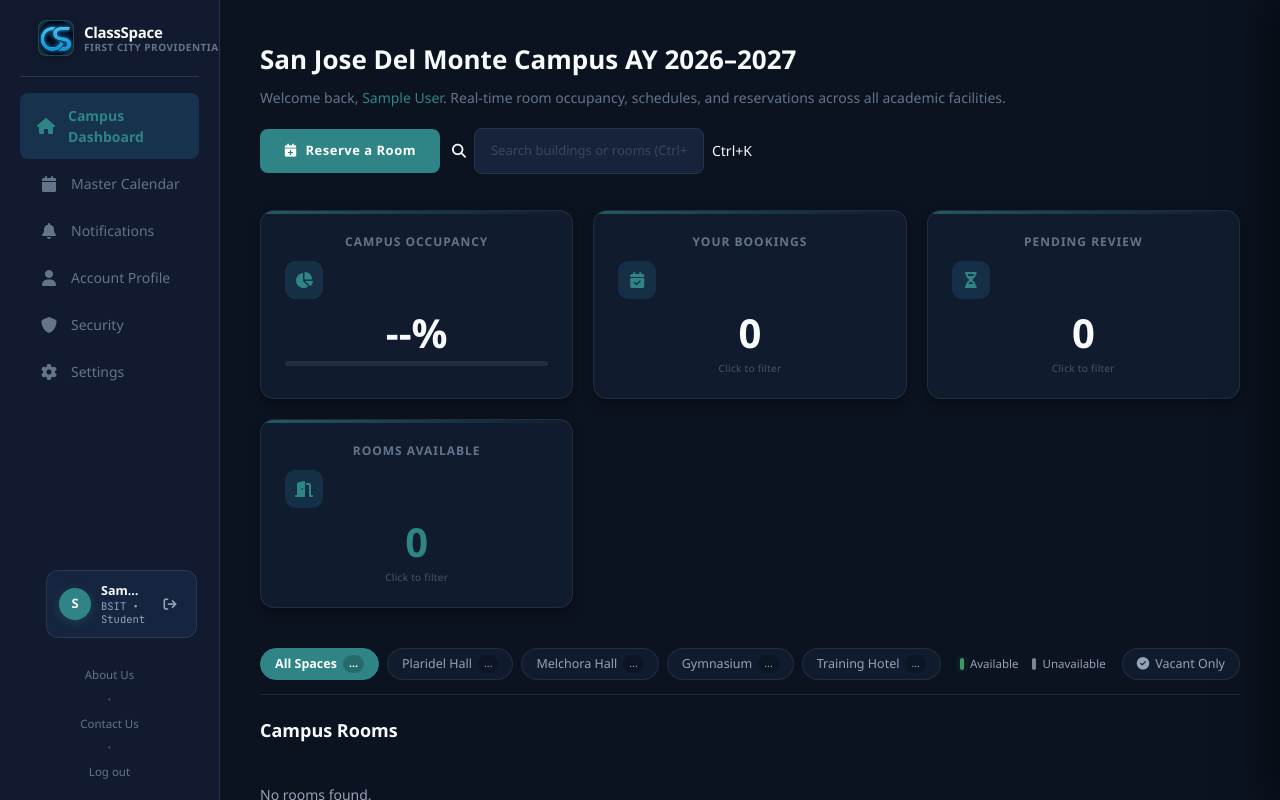
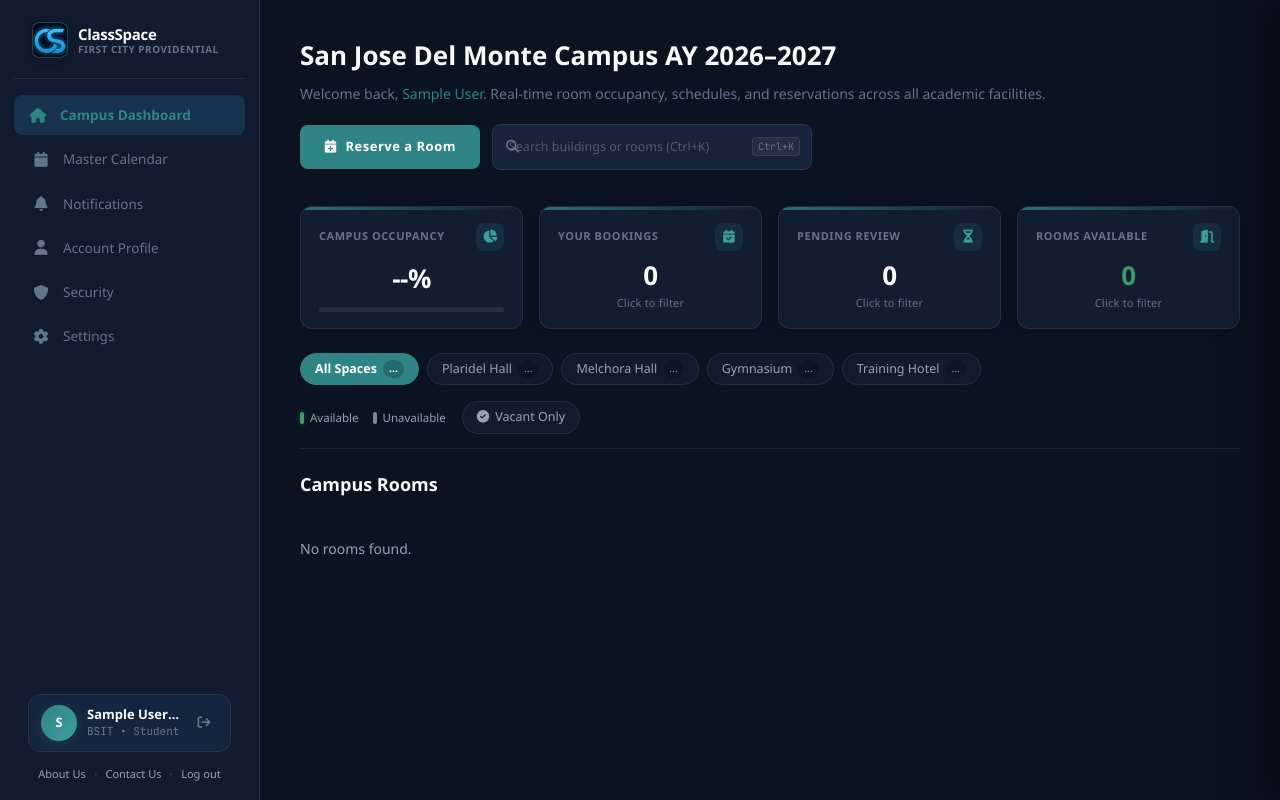
Before and after one commit to jhusnine/Class-space, a PHP site: page /app/views/user_homepage_view.php in a window 1280 px wide. Run offline with PHP 8.4, Linux system fonts and the light colour scheme; the visitor is signed in with stand-in values (Sample User, id 1); data that the repository does not hold is empty.

```diff
--- a/public/css/homepage_style.css
+++ b/public/css/homepage_style.css
@@ -85,38 +85,78 @@ body {
    SIDEBAR
    ========================================================================== */
 .sidebar {
-    width: 240px;
+    width: 260px;
     min-height: 100dvh;
-    background: var(--surface);
+    background: var(--bg-surface, var(--surface));
     border-right: 1px solid var(--border);
     display: flex;
     flex-direction: column;
-    padding: 28px 0 20px;
+    padding: 24px 0 16px;
     position: sticky;
     top: 0;
     height: 100dvh;
     overflow-y: auto;
     flex-shrink: 0;
-}
-
-.logo {
-    display: flex;
-    align-items: center;
-    gap: 10px;
-    padding: 0 24px 28px;
-    font-size: 20px;
+    z-index: 20;
+}
+
+.logo,
+.brand-header {
+    display: flex;
+    align-items: center;
+    gap: 12px;
+    padding: 0 18px 20px !important;
+    border-bottom: 1px solid var(--border) !important;
+    margin-bottom: 16px !important;
+    font-size: inherit !important;
+    color: inherit !important;
+}
+
+.brand-logo-frame {
+    width: 36px;
+    height: 36px;
+    border-radius: var(--radius-sm, 8px);
+    background: var(--brand-teal-dim, rgba(47, 133, 133, 0.16));
+    border: 1px solid rgba(47, 133, 133, 0.35);
+    display: flex;
+    align-items: center;
+    justify-content: center;
+    overflow: hidden;
+    flex-shrink: 0;
+    box-shadow: 0 2px 8px rgba(0, 0, 0, 0.2);
+}
+
+.brand-logo-frame img,
+.logo img {
+    width: 100%;
+    height: 100%;
+    object-fit: cover;
+    border-radius: 0;
+    flex-shrink: 0;
+}
+
+.brand-text-block {
+    display: flex;
+    flex-direction: column;
+    min-width: 0;
+}
+
+.brand-title {
+    font-size: 15px;
     font-weight: 700;
-    color: var(--primary);
-    border-bottom: 1px solid var(--border);
-    margin-bottom: 16px;
-}
-
-.logo img {
-    width: 30px;
-    height: 30px;
-    border-radius: 50%;
-    object-fit: cover;
-    flex-shrink: 0;
+    letter-spacing: -0.02em;
+    color: var(--text-high, #F8FAFC);
+    line-height: 1.2;
+}
+
+.brand-subtitle {
+    font-size: 10px;
+    color: var(--text-low, #94A3B8);
+    font-weight: 600;
+    letter-spacing: 0.05em;
+    text-transform: uppercase;
+    line-height: 1.2;
+    white-space: nowrap;
 }
 
 .nav-menu {
@@ -181,22 +221,29 @@ body {
 
 .sidebar-footer {
     display: flex;
-    flex-direction: column;
-    padding: 16px 24px 0;
-    border-top: 1px solid var(--border);
-    margin-top: 16px;
+    align-items: center;
+    justify-content: center;
     gap: 8px;
+    padding: 0 16px 12px;
+    border-top: none;
+    margin-top: 4px;
 }
 
 .footer-link {
-    color: var(--text-dim);
-    font-size: 13px;
+    color: var(--text-low, #94A3B8);
+    font-size: 11px;
     text-decoration: none;
     transition: color 0.2s;
 }
 
 .footer-link:hover {
-    color: var(--text-muted);
+    color: var(--text-high, #F8FAFC);
+}
+
+.footer-dot {
+    font-size: 10px;
+    color: var(--text-low, #94A3B8);
+    opacity: 0.5;
 }
 
 /* Keyboard focus remains visible without a neon outline. */
@@ -271,44 +318,63 @@ input {
     align-items: center;
 }
 
+.search-bar {
+    position: relative;
+    width: 320px;
+    display: flex;
+    align-items: center;
+}
+
+.search-icon-inside {
+    position: absolute;
+    left: 14px;
+    color: var(--text-low, #94A3B8);
+    font-size: 13px;
+    pointer-events: none;
+    z-index: 2;
+}
+
+.search-kbd-badge {
+    position: absolute;
+    right: 12px;
+    font-size: 10px;
+    font-family: 'JetBrains Mono', monospace;
+    color: var(--text-low, #94A3B8);
+    background: rgba(255, 255, 255, 0.06);
+    padding: 1px 5px;
+    border-radius: 4px;
+    border: 1px solid var(--border);
+    pointer-events: none;
+    z-index: 2;
+}
+
 .search-input {
-    background: var(--surface-2);
-    border: 1px solid rgba(56, 189, 248, 0.2);
-    border-right: none;
-    border-radius: var(--radius-sm) 0 0 var(--radius-sm);
-    padding: 10px 16px;
-    font-size: 14px;
-    color: var(--text);
-    width: min(280px, 100%);
+    background: var(--bg-surface, #101B2E);
+    border: 1px solid var(--border, rgba(255, 255, 255, 0.08));
+    border-radius: 9999px;
+    padding: 9px 42px 9px 36px;
+    font-size: 13px;
+    color: var(--text-high, #F8FAFC);
+    width: 100%;
     min-width: 0;
-    transition: border-color 0.2s, box-shadow 0.2s;
+    transition: all 0.2s cubic-bezier(0.16, 1, 0.3, 1);
     font-family: inherit;
+    outline: none;
 }
 
 .search-input::placeholder {
-    color: #475569;
+    color: var(--text-low, #64748B);
+    font-size: 12.5px;
 }
 
 .search-input:focus {
-    border-color: rgba(56, 189, 248, 0.5);
-    box-shadow: 0 0 0 3px rgba(56, 189, 248, 0.08);
+    border-color: var(--brand-teal, #2F8585);
+    box-shadow: 0 0 0 3px var(--brand-teal-dim, rgba(47, 133, 133, 0.2));
+    background: var(--bg-card, #121D32);
 }
 
 .search-btn {
-    background: var(--primary);
-    border: none;
-    border-radius: 0 var(--radius-sm) var(--radius-sm) 0;
-    padding: 10px 16px;
-    color: var(--on-primary);
-    cursor: pointer;
-    font-size: 14px;
-    transition: background 0.2s;
-    display: flex;
-    align-items: center;
-}
-
-.search-btn:hover {
-    background: var(--primary-hover);
+    display: none;
 }
 
 .search-results {
@@ -352,24 +418,29 @@ input {
 .search-item span { color: #475569; font-size: 12px; margin-left: 4px; }
 
 /* ==========================================================================
-   STATS GRID
+   STATS GRID (Strict 4-Column Balanced Collegiate Strip)
    ========================================================================== */
 .stats-grid {
     display: grid;
-    grid-template-columns: repeat(3, 1fr);
-    gap: 20px;
-    margin-bottom: 40px;
+    grid-template-columns: repeat(4, 1fr) !important;
+    gap: 16px;
+    margin-bottom: 24px;
 }
 
 .stat-card {
-    background: var(--surface);
-    border: 1px solid var(--border);
-    border-radius: var(--radius);
-    padding: 22px 24px;
+    background: var(--bg-card, #121D32);
+    border: 1px solid var(--border, rgba(255, 255, 255, 0.08));
+    border-radius: var(--radius-md, 12px);
+    padding: 16px 18px;
     position: relative;
     overflow: hidden;
     cursor: pointer;
-    transition: border-color 0.2s, transform 0.2s, filter 0.2s;
+    display: flex;
+    flex-direction: column;
+    justify-content: space-between;
+    min-height: 110px;
+    transition: all 0.2s cubic-bezier(0.16, 1, 0.3, 1);
+    box-shadow: 0 2px 10px rgba(0, 0, 0, 0.2);
 }
 
 .stat-card::before {
@@ -379,64 +450,75 @@ input {
     left: 0;
     width: 100%;
     height: 3px;
-    background: linear-gradient(90deg, var(--primary), transparent);
-    opacity: 0.6;
+    background: linear-gradient(90deg, var(--brand-teal, #2F8585), transparent);
+    opacity: 0.8;
 }
 
 .stat-card:hover {
-    border-color: rgba(56, 189, 248, 0.25);
+    border-color: var(--border-hover, rgba(47, 133, 133, 0.45));
     transform: translateY(-2px);
-    filter: brightness(1.08);
-}
-
-.stat-icon {
-    width: 38px;
-    height: 38px;
-    border-radius: 10px;
-    display: flex;
-    align-items: center;
-    justify-content: center;
-    background: rgba(56, 189, 248, 0.12);
-    color: var(--primary);
-    font-size: 16px;
-    margin-bottom: 14px;
+    background: var(--bg-card-hover, #17243D);
+    box-shadow: 0 6px 20px rgba(0, 0, 0, 0.3);
+}
+
+.stat-card-header {
+    display: flex;
+    justify-content: space-between;
+    align-items: center;
+    margin-bottom: 6px;
 }
 
 .stat-card h3 {
-    font-size: 12px;
+    font-size: 11px;
     font-weight: 600;
     text-transform: uppercase;
-    letter-spacing: 1px;
-    color: var(--text-dim);
-    margin-bottom: 10px;
+    letter-spacing: 0.05em;
+    color: var(--text-low, #94A3B8);
+    margin: 0;
+}
+
+.stat-icon {
+    width: 28px;
+    height: 28px;
+    border-radius: 8px;
+    display: flex;
+    align-items: center;
+    justify-content: center;
+    background: var(--brand-teal-dim, rgba(47, 133, 133, 0.16));
+    color: var(--brand-teal-light, #3D9E9E);
+    font-size: 13px;
+    margin-bottom: 0;
 }
 
 .stat-card .number {
-    font-size: 40px;
-    font-weight: 700;
-    color: var(--text);
-    line-height: 1;
+    font-size: 26px;
+    font-weight: 800;
+    letter-spacing: -0.02em;
+    color: var(--text-high, #F8FAFC);
+    line-height: 1.1;
+    margin: 4px 0 2px;
 }
 
 .stat-card .number.highlight {
-    color: var(--primary);
+    color: var(--status-available, #3D9B68);
 }
 
 .stat-card .filter-hint {
-    font-size: 10px;
-    color: #475569;
-    margin-top: 8px;
-    letter-spacing: 0.3px;
+    font-size: 11px;
+    color: var(--text-low, #64748B);
+    margin-top: 4px;
+    letter-spacing: 0.02em;
 }
 
 .stat-card.active-filter {
-    border-color: var(--primary) !important;
-    background: rgba(56, 189, 248, 0.14) !important;
-    box-shadow: 0 0 0 2px rgba(56, 189, 248, 0.25);
+    border-color: var(--brand-teal, #2F8585) !important;
+    background: var(--brand-teal-dim, rgba(47, 133, 133, 0.16)) !important;
+    box-shadow: 0 0 0 2px rgba(47, 133, 133, 0.35);
 }
 
 .stat-card.active-filter .filter-hint {
-    color: var(--primary);
+    color: var(--brand-teal-light, #3D9E9E);
+    font-weight: 600;
 }
 
 /* ==========================================================================
@@ -1003,18 +1089,19 @@ body.light-mode .btn-back-halls:hover {
 /* Canonical desktop ClassSpace shell — identical on User View and Reserve View. */
 @media (min-width: 769px) {
     .sidebar {
-        width: 220px;
+        width: 260px !important;
         min-height: 100dvh;
-        height: auto;
-        padding: 20px;
+        height: 100dvh;
+        padding: 22px 14px 18px !important;
         background: var(--sidebar-bg);
         border-right: 1px solid var(--border-color);
+        box-sizing: border-box;
     }
 
     .logo {
         gap: 10px;
-        margin-bottom: 30px;
-        padding: 0;
+        margin-bottom: 22px;
+        padding: 0 4px;
         color: var(--brand-accent);
         font-size: 16px;
     }
@@ -1025,34 +1112,36 @@ body.light-mode .btn-back-halls:hover {
     }
 
     .nav-menu {
-        display: block;
+        display: flex;
+        flex-direction: column;
         padding: 0;
+        gap: 4px;
     }
 
     .nav-item {
-        margin-bottom: 2px;
+        margin-bottom: 0;
     }
 
     .nav-link {
         gap: 12px;
-        padding: 12px 16px;
+        padding: 10px 14px;
         border-radius: 8px;
         border-left: 3px solid transparent;
-        font-size: 14px;
+        font-size: 13.5px;
     }
 
     .nav-link i {
         width: 20px;
-        font-size: 16px;
+        font-size: 15px;
     }
 
     .sidebar-footer {
-        margin-top: 30px;
-        padding-top: 20px;
+        margin-top: 8px;
+        padding-top: 0;
     }
 
     .main-content {
-        padding: 40px;
+        padding: 36px 40px;
     }
 }
 
@@ -1088,18 +1177,53 @@ body.light-mode .btn-back-halls:hover {
     overflow-x: hidden;
     overflow-y: auto;
     scrollbar-width: thin;
+    scrollbar-color: rgba(255, 255, 255, 0.12) transparent;
+}
+
+.sidebar .nav-menu::-webkit-scrollbar {
+    width: 4px;
+}
+
+.sidebar .nav-menu::-webkit-scrollbar-track {
+    background: transparent;
+}
+
+.sidebar .nav-menu::-webkit-scrollbar-thumb {
+    background: rgba(255, 255, 255, 0.12);
+    border-radius: 4px;
 }
 
 .sidebar .sidebar-footer {
     flex: 0 0 auto;
-    margin-top: auto;
-    background: var(--sidebar-bg);
+    margin-top: 6px;
+    background: transparent;
+    display: flex !important;
+    flex-direction: row !important;
+    align-items: center !important;
+    justify-content: center !important;
+    gap: 8px !important;
+    padding: 0 !important;
 }
 
 .sidebar .footer-link {
-    display: block;
-    min-height: 36px;
-    padding: 7px 0;
+    display: inline !important;
+    min-height: auto !important;
+    padding: 0 !important;
+    font-size: 11px !important;
+    color: var(--text-muted, #94A3B8) !important;
+    text-decoration: none !important;
+    transition: color 0.15s ease !important;
+}
+
+.sidebar .footer-link:hover {
+    color: var(--text-high, #F8FAFC) !important;
+}
+
+.sidebar .footer-dot {
+    color: rgba(255, 255, 255, 0.25);
+    font-size: 10px;
+    line-height: 1;
+    pointer-events: none;
 }
 
 @media (min-width: 769px) {
@@ -1847,66 +2042,7 @@ body.light-mode .floor-heading {
     box-shadow: 0 4px 14px rgba(47, 133, 133, 0.35);
 }
 
-/* ==========================================================================
-   MODERN COLLEGIATE SIDEBAR PROFILE STRIP
-   ========================================================================== */
-.sidebar-profile-card {
-    padding: 12px;
-    background: var(--bg-elevated, #16253F);
-    border: 1px solid var(--border, rgba(255, 255, 255, 0.08));
-    border-radius: 12px;
-    display: flex;
-    align-items: center;
-    gap: 10px;
-    margin: auto 12px 0 12px;
-}
-
-.user-avatar-circle {
-    width: 32px;
-    height: 32px;
-    border-radius: 9999px;
-    background: var(--brand-teal, #2F8585);
-    color: white;
-    display: flex;
-    align-items: center;
-    justify-content: center;
-    font-weight: 700;
-    font-size: 13px;
-    flex-shrink: 0;
-}
-
-.sidebar-profile-meta {
-    flex: 1;
-    min-width: 0;
-}
-
-.sidebar-profile-name {
-    font-size: 12.5px;
-    font-weight: 600;
-    color: var(--text-high, #F8FAFC);
-    white-space: nowrap;
-    overflow: hidden;
-    text-overflow: ellipsis;
-}
-
-.sidebar-profile-sub {
-    font-size: 10.5px;
-    color: var(--text-muted, #94A3B8);
-}
-
-.sidebar-profile-logout {
-    color: var(--text-muted, #94A3B8);
-    font-size: 13px;
-    cursor: pointer;
-    padding: 4px;
-    border-radius: 4px;
-    transition: color 0.2s ease;
-    text-decoration: none;
-}
-
-.sidebar-profile-logout:hover {
-    color: #ff6b6b;
-}
+/* Note: Modern Collegiate Sidebar & Student Profile styles are unified in global.css */
 
 /* ==========================================================================
    FILTER TOOLBAR & BUILDING PILLS
```
Also changed, not shown: other parts of public/css/homepage_style.css (+140 -65 lines), mockups/option_1_collegiate.html (+6 -2 lines), tests/test_homepage_redesign_smoke.php (+2 -2 lines).
